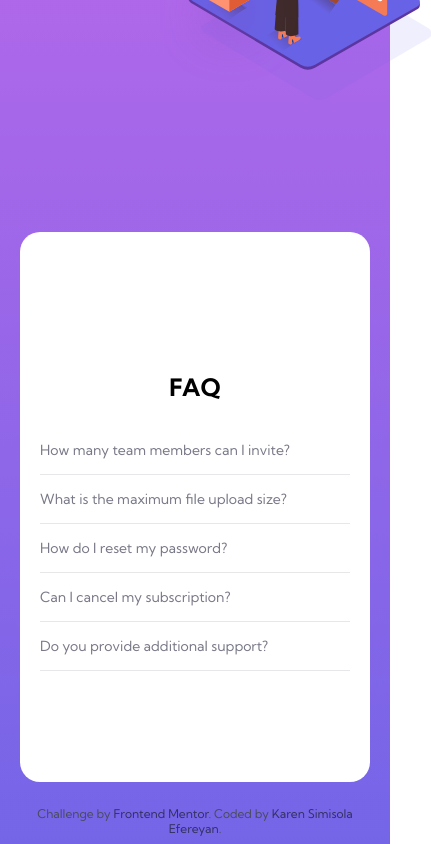
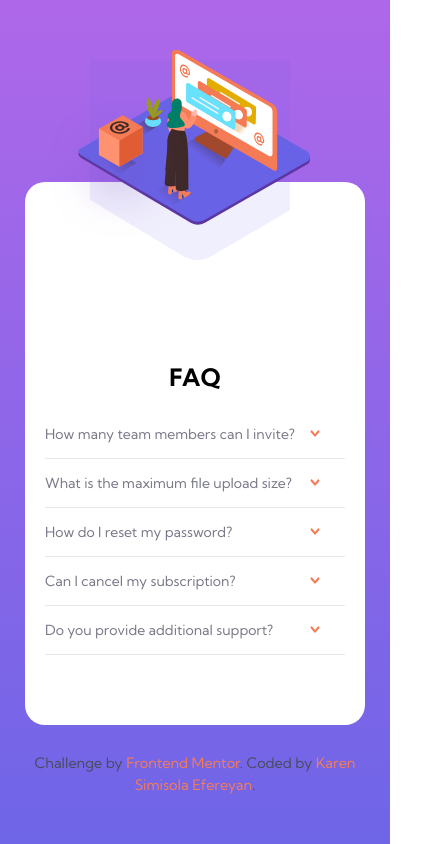
Before and after one commit to karenefereyan/faq-accordion, a plain HTML site: page index.html in a window 390 px wide. Shown: the top 844 px of the page, 431 px wide, since content can reach past the window. Drawn offline with Linux system fonts and the light colour scheme.

Commit message:
Having a hard time with responsiveness of this one

```diff
--- a/css/styles.css
+++ b/css/styles.css
@@ -108,8 +108,8 @@ body{
 .wrapper ul{
     margin-top: 1.5em;
     width: 400px;
+    overflow: auto;
     max-height: 300px;
-    overflow:auto;
 }
 
 .wrapper li{
@@ -130,15 +130,15 @@ body{
     font-weight: 400;
 }
 
-.dropwdown{
+img.dropdown{
     width: 10px;
     height: 8px;
-    margin-right: 15px;
+    margin-right: 25px;
 }
 
 .wrapper .panel{
     width: 80%;
-    line-height: 1.5;
+    line-height: 1.75;
     color: var(--dark-grayish-blue);
     margin-top: 1em;
     font-size: 1em;
@@ -153,62 +153,68 @@ body{
     text-align: center;
     margin-top: 2em;
     color: var(--dark-grayish-blue);
+    line-height: 1.5;
+    font-size: 1.2em;
 }
 
 .attribution a {
-    color: var(--text-desaturated-blue);
-    opacity: .75;
+    color: var(--text-soft-red);
     text-decoration: none;
 }
 
-@media screen and (max-width:1024px){
+@media only screen and (max-width:900px){
     body{
         margin: 10px 100px;
     }
     .container{
-        max-width: 900px;
+        max-width: 800px;
     }
+    .wrapper ul{
+        width: 350px;
+        overflow: auto;
+        max-height: 300px;
     }
 
-@media screen and (max-width:900px){
-    body{
-        margin: 50px 0;
-
-    }
-    .container{
-        max-width: 700px;
+    .wrapper .panel{
+        width: 90%;
     }
 }
 
 @media screen and (max-width:768px){
     body{
-        margin: 70px 20px;
-        overflow:auto;
+        margin:25px;
         height: 110vh;
+        overflow: auto;
     }
     .container{
         max-width: 100%;
-        /* margin: 70px 20px; */
-        height: 550px;
+        height: 600px;
     }
 
-  .image-container {
-        width: 0;
-        height: 0;
+    .wrapper h1{
+        text-align: center;
     }
-  .pattern-img{
+    .image-container,
+    .text-container{
+        width: 100%;
+    }
+    .wrapper ul{
+        width: 100%;
+    }
+}
+
+@media screen and (max-width:600px){
+    .container{
+        height: fit-content;
+    }
+
+    .image-container{
         display: none;
     }
-  .image-container::after{
-      display: none;
-  }
+
     .text-container{
-    margin: 70px auto;
         max-width: 100%;
-    height: 100%;
-    overflow: hidden;
         position: relative;
-    text-align: center;
     }
 
     .container::after{
@@ -216,30 +222,25 @@ body{
         background: url("/images/illustration-woman-online-mobile.svg") no-repeat
         center center/cover;
         position: absolute;
-      top: -105px;
-      left: 160px;
+        top: 50px;
+        left: 50px;
         width: 260px;
         height: 189px;
         z-index: 10;
     }
 
     .container::before {
-    content: " ";
+        content: "";
         background: url("/images/bg-pattern-mobile.svg") no-repeat center
         center/cover;
         position: absolute;
-    top: 0px;
-    left: 201px;
-    width: 230px;
-    height: 100px;
+        top: 60px;
+        left: 90px;
+        width: 200px;
+        height: 200px;
     }
 
-  .wrapper ul{
-      max-width: 350px;
-      margin: 2em auto;
-  }
-  .wrapper {
-    margin: 70px 20px;
-    overflow: hidden;
+        .wrapper{
+            margin-top: 15em;
         }
 }
--- a/index.html
+++ b/index.html
@@ -12,14 +12,14 @@
 
   <title>Frontend Mentor | FAQ Accordion Card</title>
   <link rel="stylesheet" href="https://cdnjs.cloudflare.com/ajax/libs/font-awesome/5.15.3/css/all.min.css">
-  <link rel="stylesheet" href="./css/styles.css">
+  <link rel="stylesheet" href="/css/styles.css">
 </head>
 <body>
 
   <div class="container">
     <div class="image-container">
       <div class="pattern-image">
-        <img class="pattern-img" src="./images/bg-pattern-desktop.svg" alt="Mobile pattern background">
+        <img class="pattern-img" src="/images/bg-pattern-desktop.svg" alt="Desktop pattern background">
       </div>
 
     </div>
@@ -32,7 +32,9 @@
         <li>
           <div class="accordion">
             <p> How many team members can I invite?</p>
-            <img src="images/icon-arrow-down.svg" alt="" class="dropdown">
+            <img src="/images/icon-arrow-down.svg"
+            alt="Angle down icon"
+            class="dropdown">
           </div>
           <div class="panel">
             <p>
@@ -46,7 +48,8 @@
         <li>
           <div class="accordion">
             <p>What is the maximum file upload size?</p>
-            <img src="images/icon-arrow-down.svg" alt="" class="dropdown">
+            <img src="/images/icon-arrow-down.svg"
+            alt="Angle down icon" class="dropdown">
           </div>
 
           <div class="panel">
@@ -57,12 +60,12 @@
           </div>
         </li>
 
-
         <!-- Third FAQ -->
         <li>
           <div class="accordion">
             <p>How do I reset my password?</p>
-              <img src="images/icon-arrow-down.svg" alt="" class="dropdown">
+            <img src="/images/icon-arrow-down.svg"
+            alt="Angle down icon" class="dropdown">
           </div>
           <div class="panel">
             <p>
@@ -72,12 +75,12 @@
           </div>
         </li>
 
-
         <!-- Fourth FAQ -->
         <li>
           <div class="accordion">
             <p>Can I cancel my subscription?</p>
-                <img src="images/icon-arrow-down.svg" alt="" class="dropdown">
+            <img src="/images/icon-arrow-down.svg"
+            alt="Angle down icon" class="dropdown">
           </div>
           <div class="panel">
             <p>
@@ -87,12 +90,12 @@
           </div>
         </li>
 
-
         <!-- Fifth FAQ -->
         <li>
           <div class="accordion">
             <p>Do you provide additional support?</p>
-                <img src="images/icon-arrow-down.svg" alt="" class="dropdown">
+            <img src="/images/icon-arrow-down.svg"
+            alt="Angle down icon" class="dropdown">
           </div>
           <div class="panel">
             <p>
@@ -101,6 +104,7 @@
             </p>
           </div>
         </li>
+
       </ul>
     </div>
   </div>
--- a/script.js
+++ b/script.js
@@ -22,11 +22,13 @@ function displayText(e){
 
     if (answer.style.display === "block") {
         answer.style.display = "none";
+        // arrow.style.marginRight = "0px";
         questionHeading.style.color = "hsl(240, 6%, 50%)";
         questionHeading.style.fontWeight="normal";
         arrow.style.transform = "rotate(0deg)";
       } else {
         answer.style.display = "block";
+        // arrow.style.marginRight = "15px";
         questionHeading.style.color = "hsl(237, 12%,33%)";
         questionHeading.style.fontWeight="bold";
         arrow.style.transform = "rotate(180deg)";
```
Lines whose indentation alone changed are shown as unchanged.
